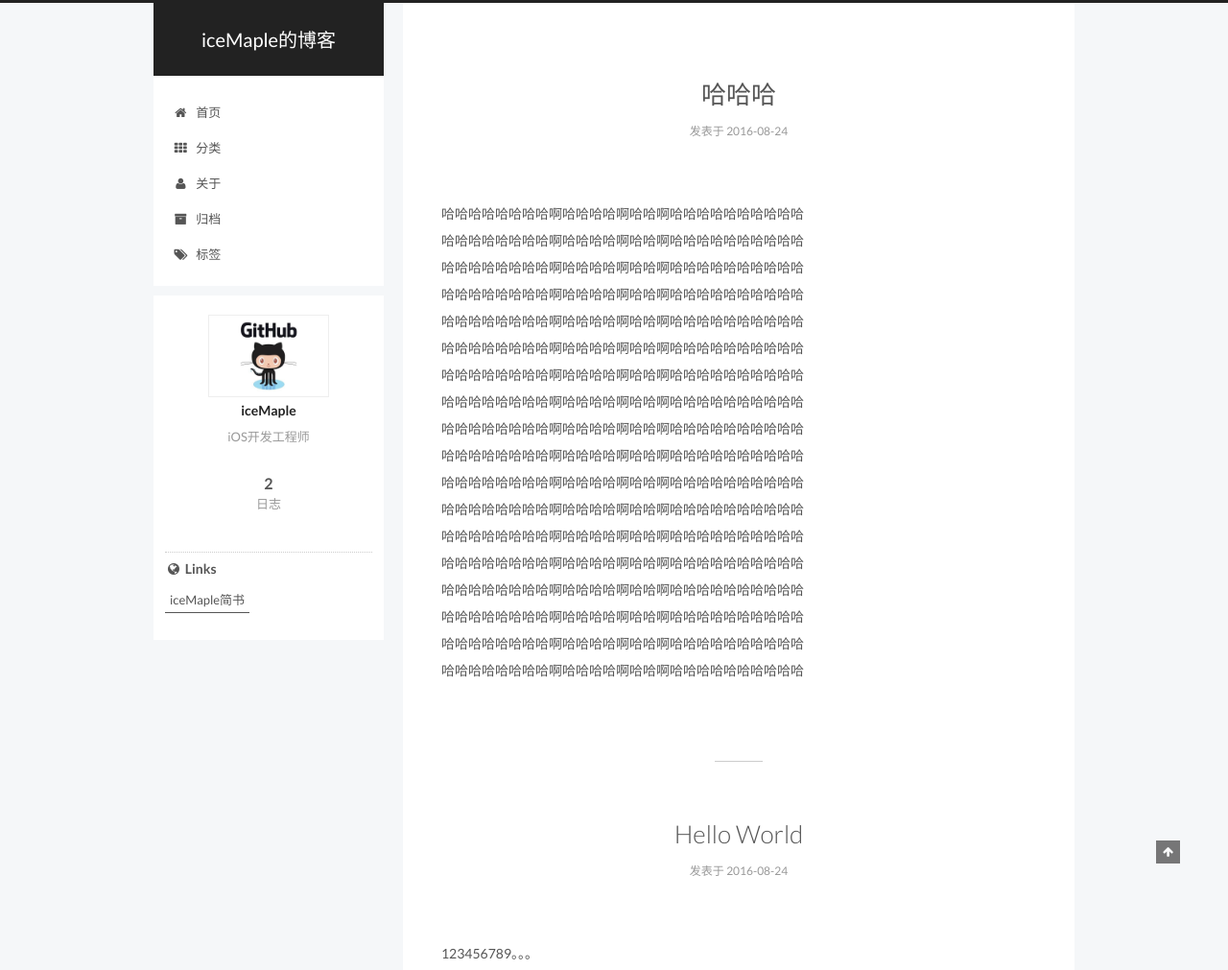
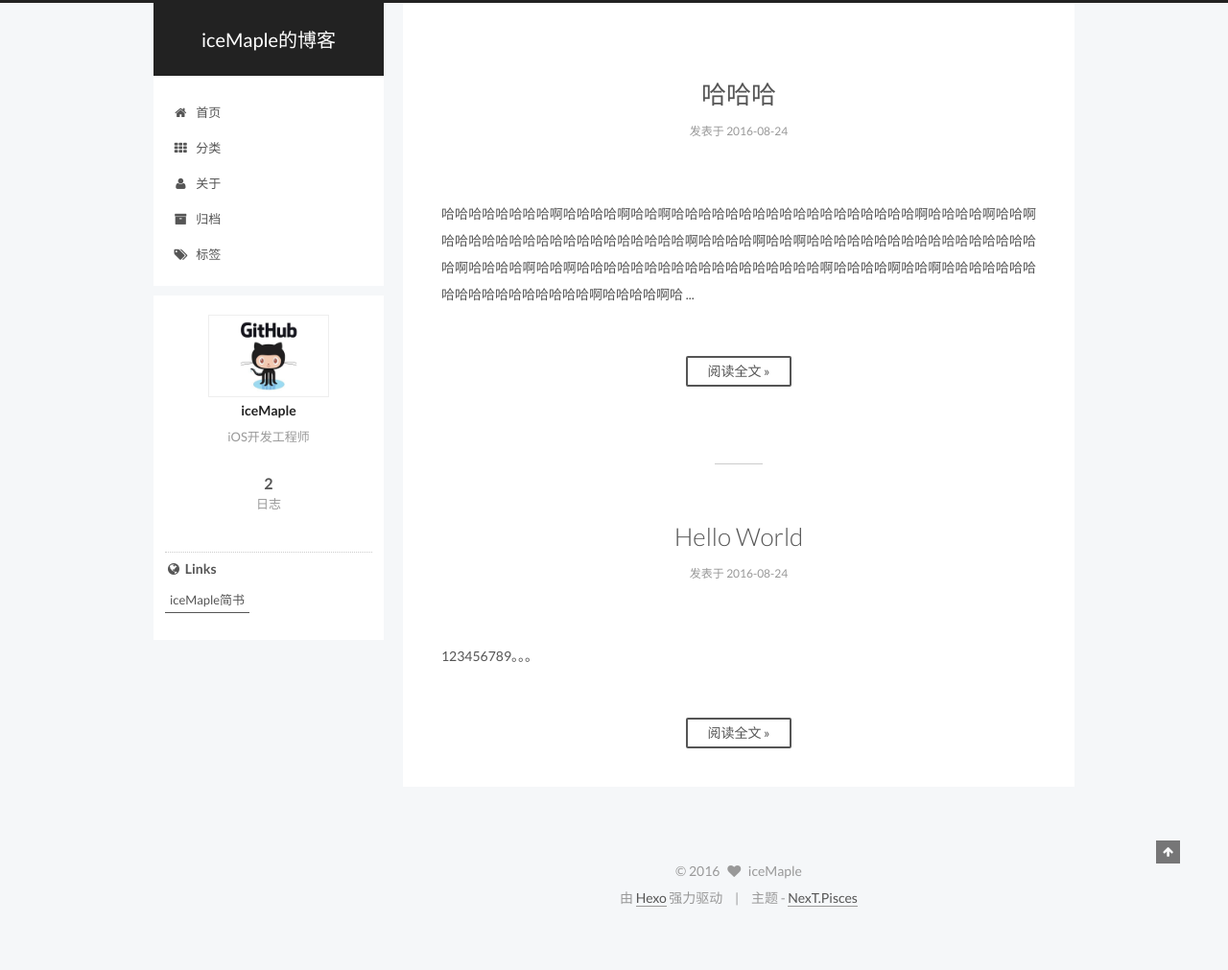
Before and after one commit to yongliangP/yongliangP.github.io, a plain HTML site: page index.html in a window 1280 px wide. Shown: the top 1011 px of the page at 96% size. After the commit the page ends 970 px from the top, so only its background shows below. Drawn offline with Linux system fonts and the light colour scheme.

Commit message:
Site updated: 2016-09-05 10:56:33

```diff
--- a/css/main.css
+++ b/css/main.css
@@ -1549,7 +1549,7 @@ pre .javascript .function {
   width: 4px;
   height: 4px;
   border-radius: 50%;
-  background: #ff03ff;
+  background: #a309d7;
 }
 .links-of-blogroll {
   font-size: 13px;
--- a/index.html
+++ b/index.html
@@ -302,9 +302,14 @@
 
 
 
-            <p>哈哈哈哈哈哈哈哈啊哈哈哈哈啊哈哈啊哈哈哈哈哈哈哈哈哈哈<br>哈哈哈哈哈哈哈哈啊哈哈哈哈啊哈哈啊哈哈哈哈哈哈哈哈哈哈<br>哈哈哈哈哈哈哈哈啊哈哈哈哈啊哈哈啊哈哈哈哈哈哈哈哈哈哈<br>哈哈哈哈哈哈哈哈啊哈哈哈哈啊哈哈啊哈哈哈哈哈哈哈哈哈哈<br>哈哈哈哈哈哈哈哈啊哈哈哈哈啊哈哈啊哈哈哈哈哈哈哈哈哈哈<br>哈哈哈哈哈哈哈哈啊哈哈哈哈啊哈哈啊哈哈哈哈哈哈哈哈哈哈<br>哈哈哈哈哈哈哈哈啊哈哈哈哈啊哈哈啊哈哈哈哈哈哈哈哈哈哈<br>哈哈哈哈哈哈哈哈啊哈哈哈哈啊哈哈啊哈哈哈哈哈哈哈哈哈哈<br>哈哈哈哈哈哈哈哈啊哈哈哈哈啊哈哈啊哈哈哈哈哈哈哈哈哈哈<br>哈哈哈哈哈哈哈哈啊哈哈哈哈啊哈哈啊哈哈哈哈哈哈哈哈哈哈<br>哈哈哈哈哈哈哈哈啊哈哈哈哈啊哈哈啊哈哈哈哈哈哈哈哈哈哈<br>哈哈哈哈哈哈哈哈啊哈哈哈哈啊哈哈啊哈哈哈哈哈哈哈哈哈哈<br>哈哈哈哈哈哈哈哈啊哈哈哈哈啊哈哈啊哈哈哈哈哈哈哈哈哈哈<br>哈哈哈哈哈哈哈哈啊哈哈哈哈啊哈哈啊哈哈哈哈哈哈哈哈哈哈<br>哈哈哈哈哈哈哈哈啊哈哈哈哈啊哈哈啊哈哈哈哈哈哈哈哈哈哈<br>哈哈哈哈哈哈哈哈啊哈哈哈哈啊哈哈啊哈哈哈哈哈哈哈哈哈哈<br>哈哈哈哈哈哈哈哈啊哈哈哈哈啊哈哈啊哈哈哈哈哈哈哈哈哈哈<br>哈哈哈哈哈哈哈哈啊哈哈哈哈啊哈哈啊哈哈哈哈哈哈哈哈哈哈</p>
+          哈哈哈哈哈哈哈哈啊哈哈哈哈啊哈哈啊哈哈哈哈哈哈哈哈哈哈哈哈哈哈哈哈哈哈啊哈哈哈哈啊哈哈啊哈哈哈哈哈哈哈哈哈哈哈哈哈哈哈哈哈哈啊哈哈哈哈啊哈哈啊哈哈哈哈哈哈哈哈哈哈哈哈哈哈哈哈哈哈啊哈哈哈哈啊哈哈啊哈哈哈哈哈哈哈哈哈哈哈哈哈哈哈哈哈哈啊哈哈哈哈啊哈哈啊哈哈哈哈哈哈哈哈哈哈哈哈哈哈哈哈哈哈啊哈哈哈哈啊哈
+          ...
 
-
+          <div class="post-more-link text-center">
+            <a class="btn" href="/2016/08/24/hello-world-two/#more" rel="contents">
+              阅读全文 &raquo;
+            </a>
+          </div>
 
 
     </div>
@@ -396,9 +401,15 @@
 
 
 
-            <p>123456789。。。</p>
+          123456789。。。
 
 
+
+          <div class="post-more-link text-center">
+            <a class="btn" href="/2016/08/24/hello-world/#more" rel="contents">
+              阅读全文 &raquo;
+            </a>
+          </div>
 
 
     </div>
```
